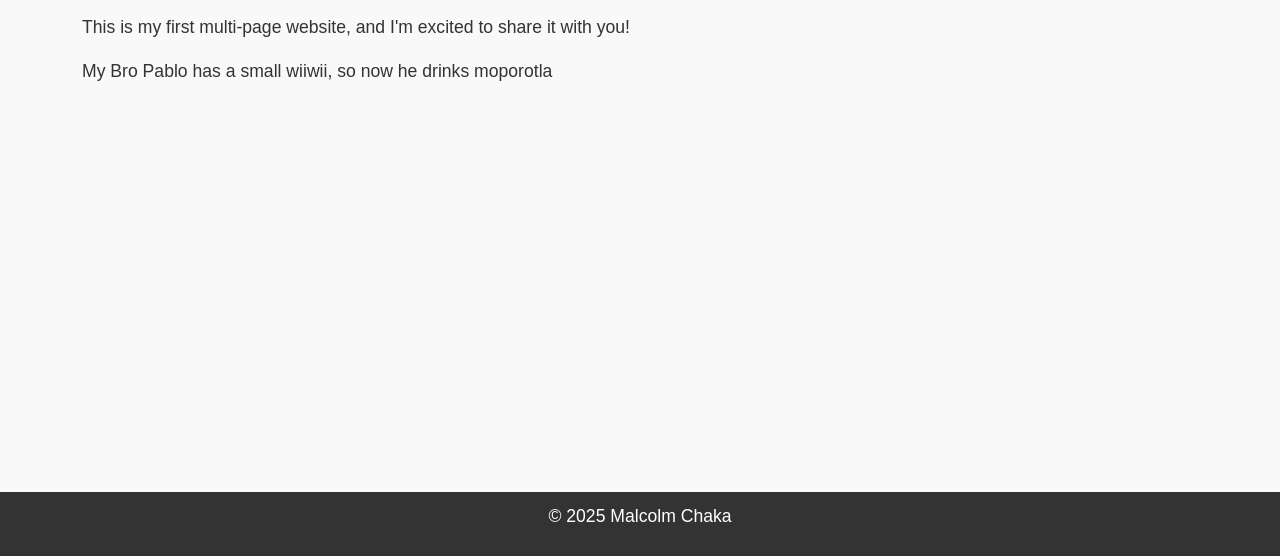
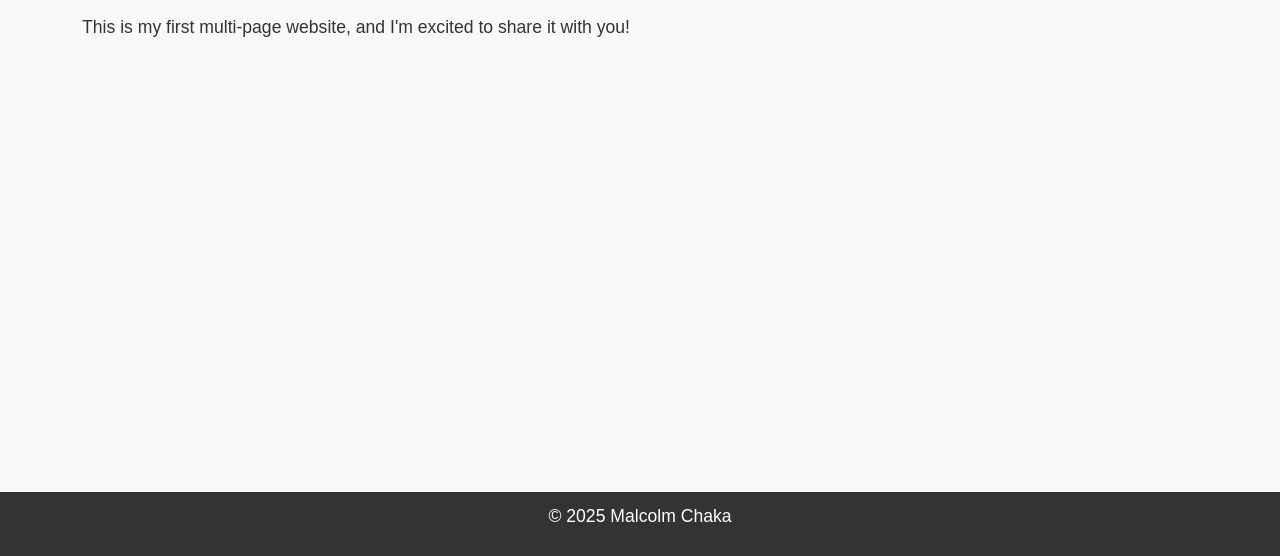
Before and after one commit to Malcolm-Chaka/my-github-page, a plain HTML site: page about.html in a window 1280 px wide. Shown: the part 244-800 px from the top of the page. Drawn offline with nearby package versions, Linux system fonts and the light colour scheme.

Commit message:
Update about.html

```diff
--- a/about.html
+++ b/about.html
@@ -70,8 +70,6 @@
 
 <p>This is my first multi-page website, and I'm excited to share it with you!</p>
 
-<p>My Bro Pablo has a small wiiwii, so now he drinks moporotla</p>
-
 </main>
 
 <footer>
```
